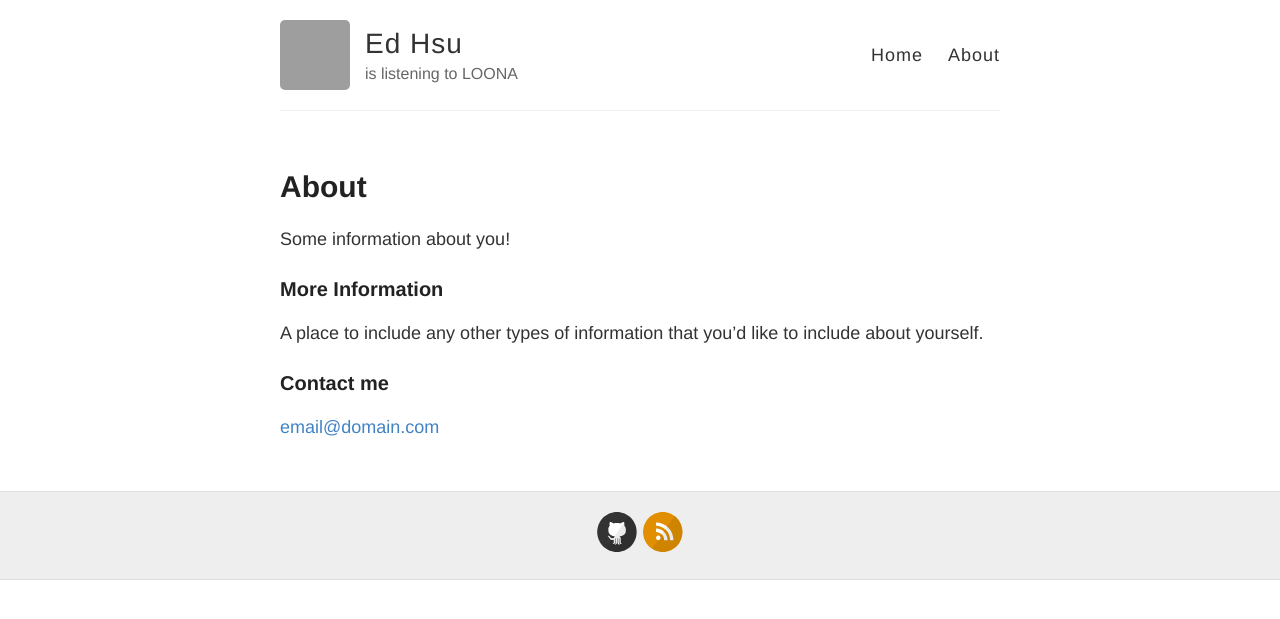
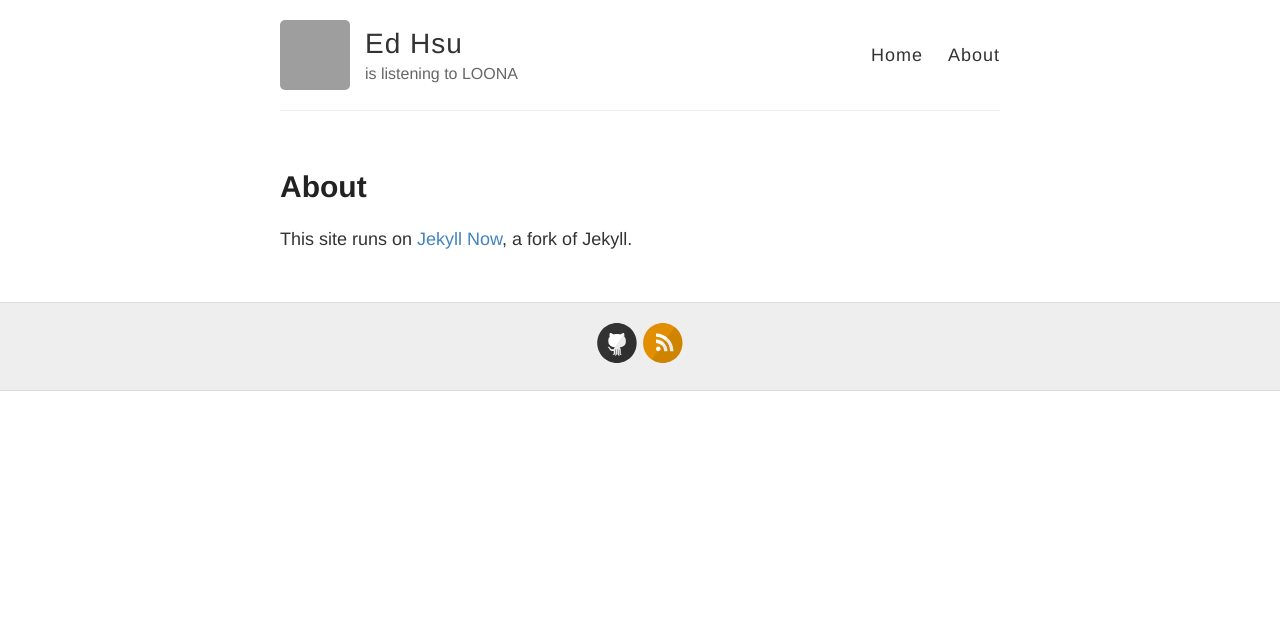
Before and after one commit to edhsudotcom/edhsudotcom.github.io, a Jekyll site: the page built from about.md, in a window 1280 px wide. Shown: the top 619 px of the page. Built offline with Jekyll 4.4.1, drawn with Linux system fonts in a browser that asks for light colours; grey boxes are pictures that could not be loaded.

Commit message:
Update about.md

```diff
--- a/about.md
+++ b/about.md
@@ -4,12 +4,4 @@ title: About
 permalink: /about/
 ---
 
-Some information about you!
-
-### More Information
-
-A place to include any other types of information that you'd like to include about yourself.
-
-### Contact me
-
-[email@domain.com](mailto:email@domain.com)
+This site runs on [Jekyll Now](https://github.com/barryclark/jekyll-now), a fork of Jekyll.
```
